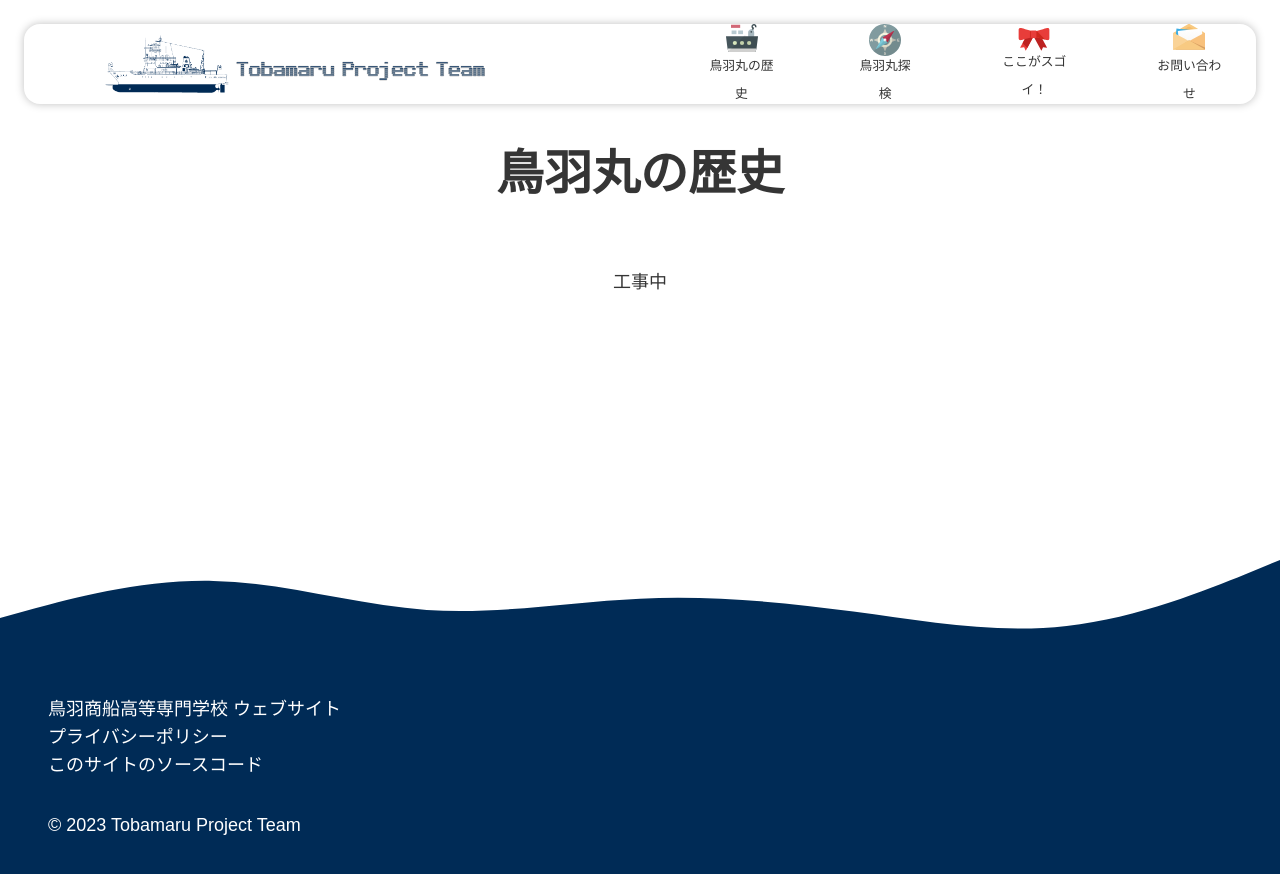
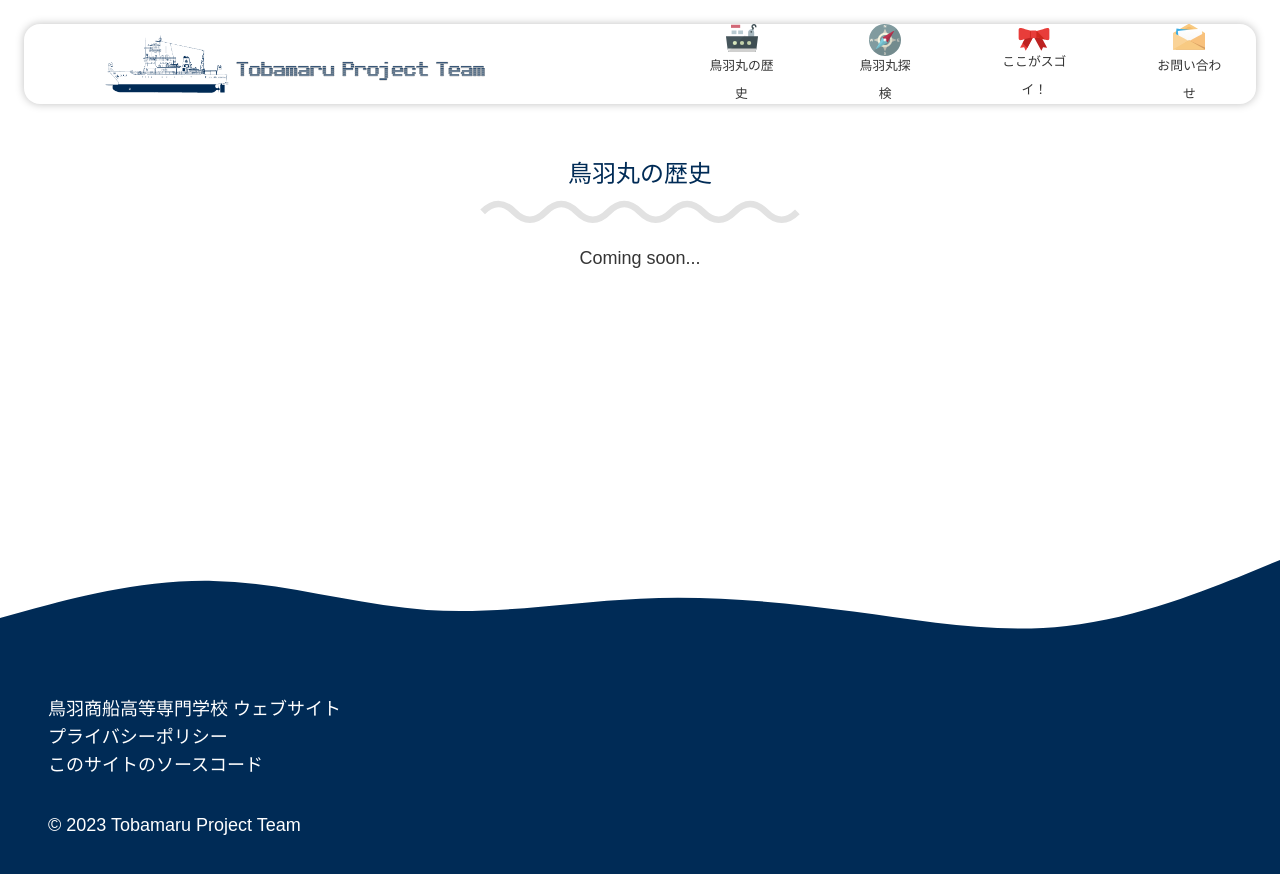
Before and after one commit to takara2314/3rd-tobamaru-lastyear, a SvelteKit app: page /history in a window 1280 px wide. Shown: the top 874 px of the page. Built offline with nearby package versions, Linux system fonts and the light colour scheme; a web font is replaced by a local one.

Commit message:
Improve: まだ作っていないサイトは Coming Soon... と表示するように

```diff
--- a/src/routes/+page.svelte
+++ b/src/routes/+page.svelte
@@ -292,6 +292,11 @@
     bottom: -0.2rem;
   }
 
+  main {
+    min-height: auto;
+    margin: auto;
+  }
+
   .blue-bg-area {
     background-color: var(--section-bg-color);
     display: flex;
--- a/src/routes/contact/+page.svelte
+++ b/src/routes/contact/+page.svelte
@@ -54,11 +54,6 @@
 </main>
 
 <style>
-  main {
-    min-height: calc(100svh - (20rem + 15rem));
-    margin: 10rem 0;
-  }
-
   ul {
     margin-top: 3rem;
     display: flex;
--- a/src/routes/explore/+page.svelte
+++ b/src/routes/explore/+page.svelte
@@ -1,7 +1,6 @@
 <script>
   import MetaTags from "../../components/MetaTags.svelte";
-  import PrimaryBtn from "../../components/buttons/PrimaryBtn.svelte";
-  import SecondaryBtn from "../../components/buttons/SecondaryBtn.svelte";
+  import H2 from "../../components/headers/H2.svelte";
 </script>
 
 <MetaTags
@@ -11,21 +10,12 @@
 />
 
 <main>
-  <h2>
-    鳥羽丸探検
-  </h2>
-  工事中
+  <article>
+    <H2>
+      鳥羽丸探検
+    </H2>
+    <div>
+      Coming soon...
+    </div>
+  </article>
 </main>
-
-<style>
-  main {
-    min-height: calc(100svh - (20rem + 15rem));
-    margin: 10rem 0;
-  }
-
-  h2 {
-    font-size: 3rem;
-    font-weight: bold;
-    margin-bottom: 5rem;
-  }
-</style>
--- a/src/routes/global.css
+++ b/src/routes/global.css
@@ -21,6 +21,11 @@ body {
   color: var(--text-color);
   background-color: var(--bg-color);
   -webkit-tap-highlight-color: transparent;
+}
+
+main {
+  min-height: calc(100svh - (20rem + 15rem));
+  margin: 10rem 0;
 }
 
 section {
--- a/src/routes/history/+page.svelte
+++ b/src/routes/history/+page.svelte
@@ -1,7 +1,6 @@
 <script>
   import MetaTags from "../../components/MetaTags.svelte";
-  import PrimaryBtn from "../../components/buttons/PrimaryBtn.svelte";
-  import SecondaryBtn from "../../components/buttons/SecondaryBtn.svelte";
+  import H2 from "../../components/headers/H2.svelte";
 </script>
 
 <MetaTags
@@ -11,21 +10,12 @@
 />
 
 <main>
-  <h2>
-    鳥羽丸の歴史
-  </h2>
-  工事中
+  <article>
+    <H2>
+      鳥羽丸の歴史
+    </H2>
+    <div>
+      Coming soon...
+    </div>
+  </article>
 </main>
-
-<style>
-  main {
-    min-height: calc(100svh - (20rem + 15rem));
-    margin: 10rem 0;
-  }
-
-  h2 {
-    font-size: 3rem;
-    font-weight: bold;
-    margin-bottom: 5rem;
-  }
-</style>
--- a/src/routes/point/+page.svelte
+++ b/src/routes/point/+page.svelte
@@ -1,7 +1,6 @@
 <script>
   import MetaTags from "../../components/MetaTags.svelte";
-  import PrimaryBtn from "../../components/buttons/PrimaryBtn.svelte";
-  import SecondaryBtn from "../../components/buttons/SecondaryBtn.svelte";
+  import H2 from "../../components/headers/H2.svelte";
 </script>
 
 <MetaTags
@@ -11,21 +10,12 @@
 />
 
 <main>
-  <h2>
-    ここがスゴイ！
-  </h2>
-  工事中
+  <article>
+    <H2>
+      ここがスゴイ！
+    </H2>
+    <div>
+      Coming soon...
+    </div>
+  </article>
 </main>
-
-<style>
-  main {
-    min-height: calc(100svh - (20rem + 15rem));
-    margin: 10rem 0;
-  }
-
-  h2 {
-    font-size: 3rem;
-    font-weight: bold;
-    margin-bottom: 5rem;
-  }
-</style>
```
